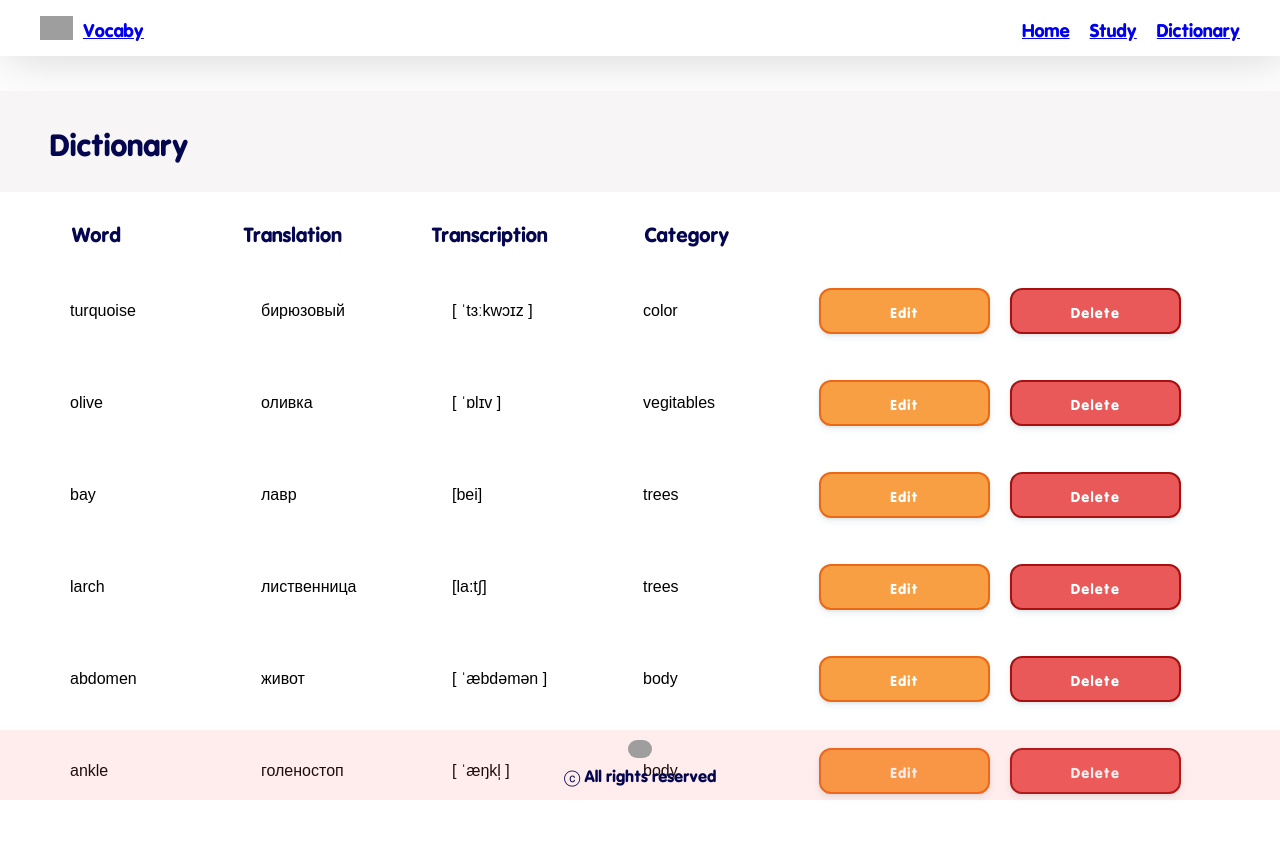
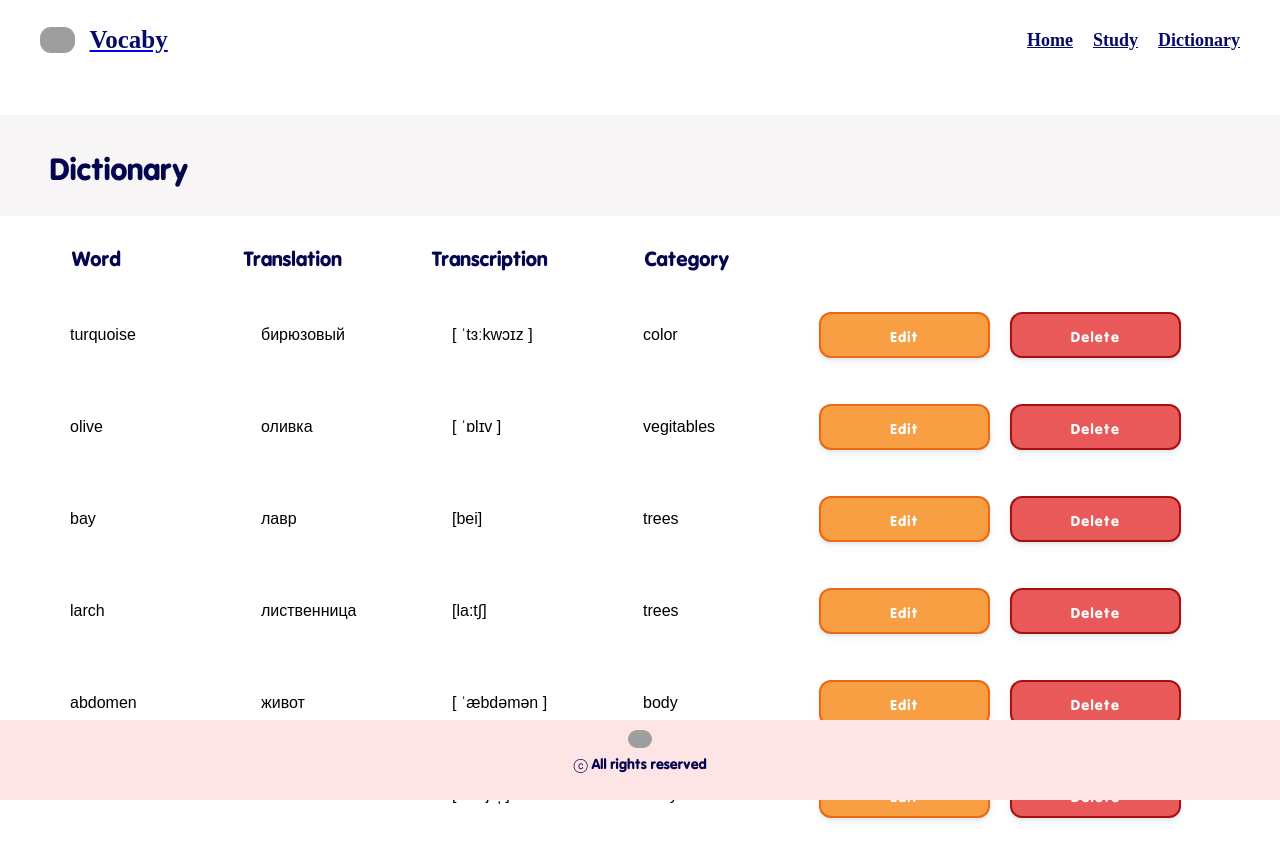
Before and after one commit to RomanovaCute/foreign-words-react, a React (Create React App) app: page /dictionary in a window 1280 px wide. Shown: the top 860 px of the page. Built offline with nearby package versions, Linux system fonts and the light colour scheme; grey boxes are pictures that could not be loaded.

Commit message:
fix: fix style of footer and nav

```diff
--- a/src/components/footer/styles.jsx
+++ b/src/components/footer/styles.jsx
@@ -4,11 +4,13 @@ const FooterBox = styled.div`
     position: sticky;
     bottom: 0;
     width: 100%;
+    height: 10vh;
     flex-direction: column;
     align-items: center;
-    background: #ff61611f;
+    background: #fee5e5;
     bottom: 0;
     font-family: 'Vag world bold';
+    font-size: 14px;
     color: #04064f;
 `
 const FooterWrapper = styled.div`
--- a/src/components/navigation/Nav.jsx
+++ b/src/components/navigation/Nav.jsx
@@ -9,7 +9,7 @@ function Nav(){
             <Wrapper>
                 <Link to="/">
                     <LogoBox>
-                        <img src={logo} alt='logo'></img>
+                        <img className='logo-pic' src={logo} alt='logo'></img>
                         <span className='logo-text'>Vocaby</span>
                     </LogoBox>
                 </Link>
--- a/src/components/navigation/styles.jsx
+++ b/src/components/navigation/styles.jsx
@@ -3,13 +3,15 @@ import styled from 'styled-components'
 const CustomNav = styled.div`
     position: sticky;
     top: 0;
+    height: 10vh;
     display: flex;
     flex-direction: row;
-    font-family: 'Vag world bold';
+    background: white;
+    font-family: 'GeorgeRounded';
     color: #04064f;
     font-weight: bold;
     font-size: 18px;
-    box-shadow: 5px 1px 50px rgb(167 167 167 / 50%);
+    // box-shadow: 5px 1px 50px rgb(167 167 167 / 50%);
 `
 
 const Wrapper = styled.div`
@@ -24,10 +26,13 @@ const LogoBox = styled.div`
     display: flex;
     flex-direction: row;
     align-items: center;
-    grid-gap: 10px;
+    grid-gap: 15px;
+    font-size: 25px;
+    color: #070a66;
 
     img{
         width: 7%;
+        border-radius: 11px;
     }
 `
 
@@ -38,6 +43,11 @@ const Items = styled.div`
 
     .study,.dictionary{
         cursor: pointer;
+        font-size: 15px;
+    }
+
+    a{
+        color: #070a66;
     }
 `
 
```
